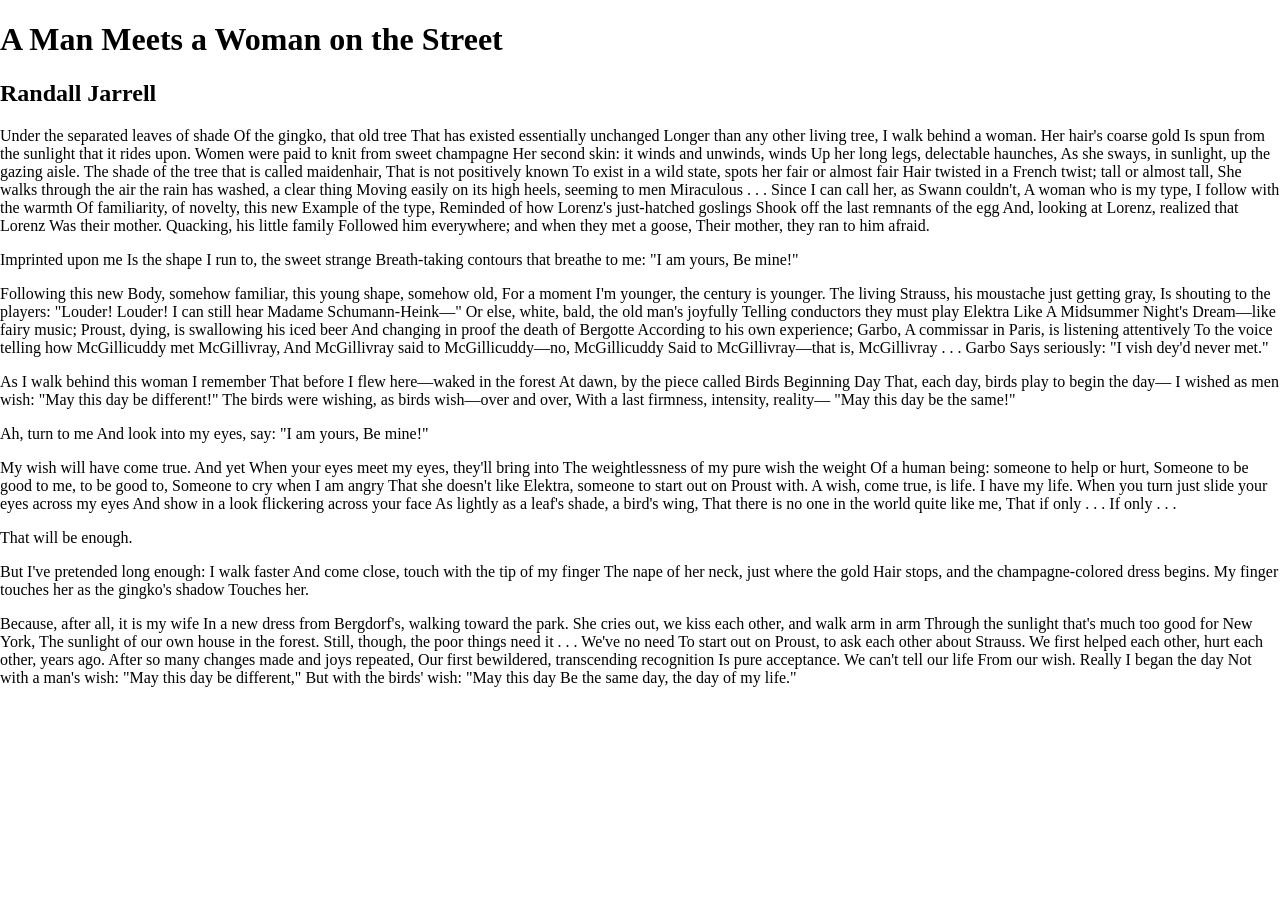
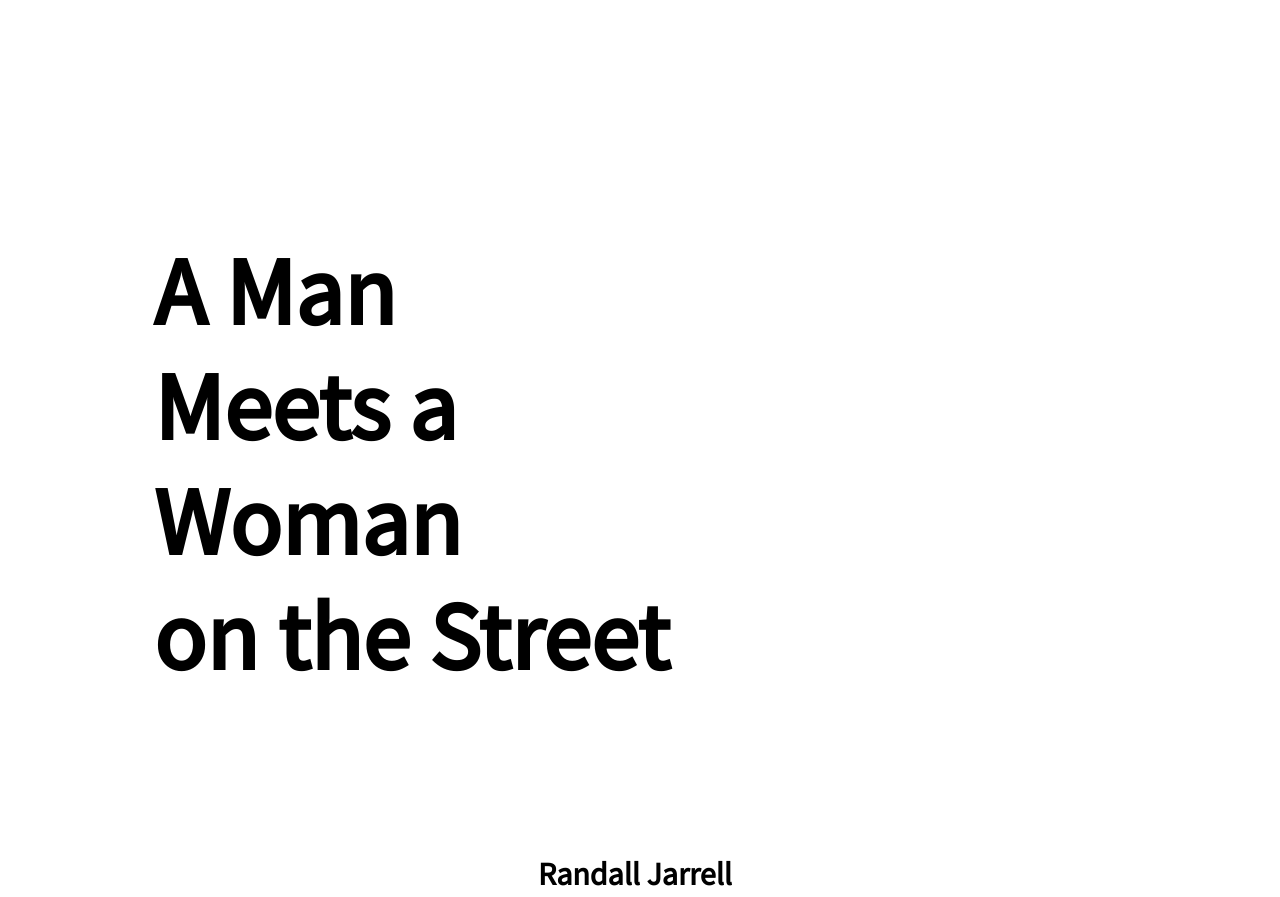
Before and after one commit to migguz53/poem_three_ways, a plain HTML site: page index.html in a window 1280 px wide. Shown: the top 897 px of the page. Before the commit the page ends 800 px from the top, so only its background shows below. Drawn offline with Linux system fonts and the light colour scheme.

Commit message:
final
everything is done unless I add design choices.

```diff
--- a/index.html
+++ b/index.html
@@ -5,121 +5,126 @@
     <meta name="viewport" content="width=device-width, initial-scale=1.0">
     <title>Three Way Poem</title>
     <link rel="stylesheet" href="style.css">
+    <link href="https://fonts.googleapis.com/css?family=Source+Sans+Pro&display=swap" rel="stylesheet">
     <!--https://poets.org/poem/man-meets-woman-street-->
 </head>
 <body>
-    <h1 class="title">A Man Meets a Woman on the Street</h1>
-    <h2 class="author">Randall Jarrell</h2>
+    <div class="grids">
+        <div class="headers">
+            <h1 class="title">A Man<br/> Meets a Woman<br/> on the Street</h1>
+            <h2 class="author rightside">Randall Jarrell</h2>
+        </div>
         <div class="poem">
-        <p> Under the separated leaves of shade
-            Of the gingko, that old tree
-            That has existed essentially unchanged
-            Longer than any other living tree,
-            I walk behind a woman. Her hair's coarse gold
-            Is spun from the sunlight that it rides upon.
-            Women were paid to knit from sweet champagne
-            Her second skin: it winds and unwinds, winds
-            Up her long legs, delectable haunches,
-            As she sways, in sunlight, up the gazing aisle.
-            The shade of the tree that is called maidenhair,
-            That is not positively known
-            To exist in a wild state, spots her fair or almost fair
-            Hair twisted in a French twist; tall or almost tall,
-            She walks through the air the rain has washed, a clear thing
-            Moving easily on its high heels, seeming to men
-            Miraculous . . . Since I can call her, as Swann couldn't,
-            A woman who is my type, I follow with the warmth
-            Of familiarity, of novelty, this new
-            Example of the type,
-            Reminded of how Lorenz's just-hatched goslings
-            Shook off the last remnants of the egg
-            And, looking at Lorenz, realized that Lorenz
-            Was their mother. Quacking, his little family
-            Followed him everywhere; and when they met a goose,
+            <p class="leftside"> Under the separated leaves of shade<br/>
+                Of the gingko, that old tree<br/>
+                That has existed essentially unchanged<br/>
+                Longer than any other living tree, <br/>
+                I walk behind a woman. Her hair's coarse gold<br/>
+                Is spun from the sunlight that it rides upon.<br/>
+                Women were paid to knit from sweet champagne<br/>
+                Her second skin: it winds and unwinds, winds<br/>
+                Up her long legs, delectable haunches,<br/>
+                As she sways, in sunlight, up the gazing aisle.<br/>
+                The shade of the tree that is called maidenhair,<br/>
+                That is not positively known<br/>
+                To exist in a wild state, spots her fair or almost fair<br/>
+                Hair twisted in a French twist; tall or almost tall,<br/>
+                She walks through the air the rain has washed, a clear thing<br/>
+                Moving easily on its high heels, seeming to men<br/>
+                Miraculous . . . Since I can call her, as Swann couldn't,<br/>
+                A woman who is my type, I follow with the warmth<br/>
+                Of familiarity, of novelty, this new<br/>
+                Example of the type,<br/>
+                Reminded of how Lorenz's just-hatched goslings<br/>
+                Shook off the last remnants of the egg<br/>
+                And, looking at Lorenz, realized that Lorenz<br/>
+                Was their mother. Quacking, his little family<br/>
+                Followed him everywhere; and when they met a goose, <br/>
                 Their mother, they ran to him afraid.
             </p>
 
-        <p> Imprinted upon me
-            Is the shape I run to, the sweet strange
-            Breath-taking contours that breathe to me: "I am yours,
+            <p class="rightside"> Imprinted upon me<br/>
+                Is the shape I run to, the sweet strange<br/>
+                Breath-taking contours that breathe to me: "I am yours,<br/>
                 Be mine!"
             </p>
 
-        <p> Following this new
-            Body, somehow familiar, this young shape, somehow old,
-            For a moment I'm younger, the century is younger.
-            The living Strauss, his moustache just getting gray,
-            Is shouting to the players: "Louder!
-            Louder! I can still hear Madame Schumann-Heink—"
-            Or else, white, bald, the old man's joyfully
-            Telling conductors they must play Elektra
-            Like A Midsummer Night's Dream—like fairy music;
-            Proust, dying, is swallowing his iced beer
-            And changing in proof the death of Bergotte
-            According to his own experience; Garbo,
-            A commissar in Paris, is listening attentively
-            To the voice telling how McGillicuddy met McGillivray,
-            And McGillivray said to McGillicuddy—no, McGillicuddy
-            Said to McGillivray—that is, McGillivray . . . Garbo
+            <p class="leftside"> Following this new<br/>
+                Body, somehow familiar, this young shape, somehow old,<br/>
+                For a moment I'm younger, the century is younger.<br/>
+                The living Strauss, his moustache just getting gray,<br/>
+                Is shouting to the players: "Louder!<br/>
+                Louder! I can still hear Madame Schumann-Heink—"<br/>
+                Or else, white, bald, the old man's joyfully<br/>
+                Telling conductors they must play Elektra<br/>
+                Like A Midsummer Night's Dream—like fairy music;<br/>
+                Proust, dying, is swallowing his iced beer<br/>
+                And changing in proof the death of Bergotte<br/>
+                According to his own experience; Garbo, <br/>
+                A commissar in Paris, is listening attentively<br/>
+                To the voice telling how McGillicuddy met McGillivray, <br/>
+                And McGillivray said to McGillicuddy—no, McGillicuddy<br/>
+                Said to McGillivray—that is, McGillivray . . . Garbo<br/>
                 Says seriously: "I vish dey'd never met."
             </p>
 
-        <p> As I walk behind this woman I remember
-            That before I flew here—waked in the forest
-            At dawn, by the piece called Birds Beginning Day
-            That, each day, birds play to begin the day—
-            I wished as men wish: "May this day be different!"
-            The birds were wishing, as birds wish—over and over,
-            With a last firmness, intensity, reality—
+            <p class="leftside"> As I walk behind this woman I remember<br/>
+                That before I flew here—waked in the forest<br/>
+                At dawn, by the piece called Birds Beginning Day<br/>
+                That, each day, birds play to begin the day—<br/>
+                I wished as men wish: "May this day be different!"<br/>
+                The birds were wishing, as birds wish—over and over, <br/>
+                With a last firmness, intensity, reality—<br/>
                 "May this day be the same!"
             </p>
 
-        <p> Ah, turn to me
-            And look into my eyes, say: "I am yours,
+            <p class="rightside"> Ah, turn to me<br/>
+                And look into my eyes, say: "I am yours, <br/>
                 Be mine!"
             </p>
 
-        <p> My wish will have come true. And yet
-            When your eyes meet my eyes, they'll bring into
-            The weightlessness of my pure wish the weight
-            Of a human being: someone to help or hurt,
-            Someone to be good to me, to be good to,
-            Someone to cry when I am angry
-            That she doesn't like Elektra, someone to start out on Proust with.
-            A wish, come true, is life. I have my life.
-            When you turn just slide your eyes across my eyes
-            And show in a look flickering across your face
-            As lightly as a leaf's shade, a bird's wing,
-            That there is no one in the world quite like me,
+            <p class="leftside"> My wish will have come true. And yet<br/>
+                When your eyes meet my eyes, they'll bring into <br/>
+                The weightlessness of my pure wish the weight<br/>
+                Of a human being: someone to help or hurt,<br/>
+                Someone to be good to me, to be good to, <br/>
+                Someone to cry when I am angry<br/>
+                That she doesn't like Elektra, someone to start out on Proust with.<br/>
+                A wish, come true, is life. I have my life.<br/>
+                When you turn just slide your eyes across my eyes<br/>
+                And show in a look flickering across your face<br/>
+                As lightly as a leaf's shade, a bird's wing, <br/>
+                That there is no one in the world quite like me, <br/>
                 That if only . . . If only . . .
             </p>
 
-        <p> That will be enough. </p>
+            <p class="rightside"> That will be enough. </p>
 
-        <p> But I've pretended long enough: I walk faster
-            And come close, touch with the tip of my finger
-            The nape of her neck, just where the gold
-            Hair stops, and the champagne-colored dress begins.
-            My finger touches her as the gingko's shadow
+            <p class="leftside"> But I've pretended long enough: I walk faster<br/>
+                And come close, touch with the tip of my finger<br/>
+                The nape of her neck, just where the gold<br/>
+                Hair stops, and the champagne-colored dress begins. <br/>
+                My finger touches her as the gingko's shadow<br/>
                 Touches her.
             </p>
 
-        <p> Because, after all, it is my wife
-            In a new dress from Bergdorf's, walking toward the park.
-            She cries out, we kiss each other, and walk arm in arm
-            Through the sunlight that's much too good for New York,
-            The sunlight of our own house in the forest.
-            Still, though, the poor things need it . . . We've no need
-            To start out on Proust, to ask each other about Strauss.
-            We first helped each other, hurt each other, years ago.
-            After so many changes made and joys repeated,
-            Our first bewildered, transcending recognition
-            Is pure acceptance. We can't tell our life
-            From our wish. Really I began the day
-            Not with a man's wish: "May this day be different,"
-            But with the birds' wish: "May this day
+            <p class="leftside"> Because, after all, it is my wife<br/>
+                In a new dress from Bergdorf's, walking toward the park.<br/>
+                She cries out, we kiss each other, and walk arm in arm<br/>
+                Through the sunlight that's much too good for New York, <br/>
+                The sunlight of our own house in the forest.<br/>
+                Still, though, the poor things need it . . . We've no need<br/>
+                To start out on Proust, to ask each other about Strauss. <br/>
+                We first helped each other, hurt each other, years ago.<br/>
+                After so many changes made and joys repeated, <br/>
+                Our first bewildered, transcending recognition <br/>
+                Is pure acceptance. We can't tell our life<br/>
+                From our wish. Really I began the day<br/>
+                Not with a man's wish: "May this day be different,"<br/>
+                But with the birds' wish: "May this day<br/>
                 Be the same day, the day of my life."
             </p>
         </div>
+    </div>
 </body>
 </html>
--- a/style.css
+++ b/style.css
@@ -1,5 +1,113 @@
 body{
-    background-color: white;
     margin: 0;
     padding: 0;
+    font-family: 'Source Sans Pro', sans-serif;
 }
+
+.grids{
+    display: grid;
+    margin: auto;
+    grid-template-rows: .3fr 1fr;
+    grid-gap: 27vh;
+}
+
+.title{
+    margin-top: 10vh;
+    margin-bottom: 20vh;
+}
+
+h1{
+    font-size: 16px;
+}
+
+h2{
+    font-size: 12px;
+}
+
+.poem{
+    font-size: 8px;
+}
+
+.leftside{
+    margin-bottom: 50px;
+    margin-top: 50px;
+}
+
+.rightside{
+    text-align: right;
+}
+
+@media screen and (max-width: 1024px) and (min-width:768px){
+    h1 {
+        font-size: 5em;
+        line-height: 1.2em;
+    }
+    .poem{
+        max-width: 72vw;
+        font-size: 1.2em;
+    }
+    h2 {
+        max-width: 72vw;
+        font-size: 1.7em;
+    }
+    .rightside{
+        margin-bottom: 90px;
+    }
+    .leftside{
+        margin-bottom: 90px;
+    }
+    .grids{
+        padding: 10vw;
+    }
+}
+
+@media screen and (max-width: 767px){
+    h1 {
+        font-size: 5em;
+        line-height: 1.2em;
+    }
+    h2 {
+        font-size: 1.5em;
+    }
+    .poem{
+        font-size: 1em;
+    }
+    .rightside{
+        margin-bottom: 80px;
+    }
+    .leftside{
+        margin-bottom: 80px;
+    }
+    .grids{
+        padding: 8vw;
+    }
+}
+
+@media screen and (min-width: 1025px){
+    .poem{
+        max-width: 53vw;
+        font-size: 1.4em;
+    }
+    .headers{
+        max-width: 53vw;
+    }
+    h1 {
+        font-size: 6em;
+        line-height: 1.2em;
+        max-width: 42vw;
+    }
+    h2 {
+        font-size: 2em;
+        margin-right: 100px;
+    }
+    .rightside{
+        margin-bottom: 100px;
+        margin-right: 100px;
+    }
+    .leftside{
+        margin-bottom: 100px;
+    }
+    .grids{
+        padding: 12vw;
+    }
+}
```
Also changed, not shown: 2 other files. Lines whose indentation alone changed are shown as unchanged.
